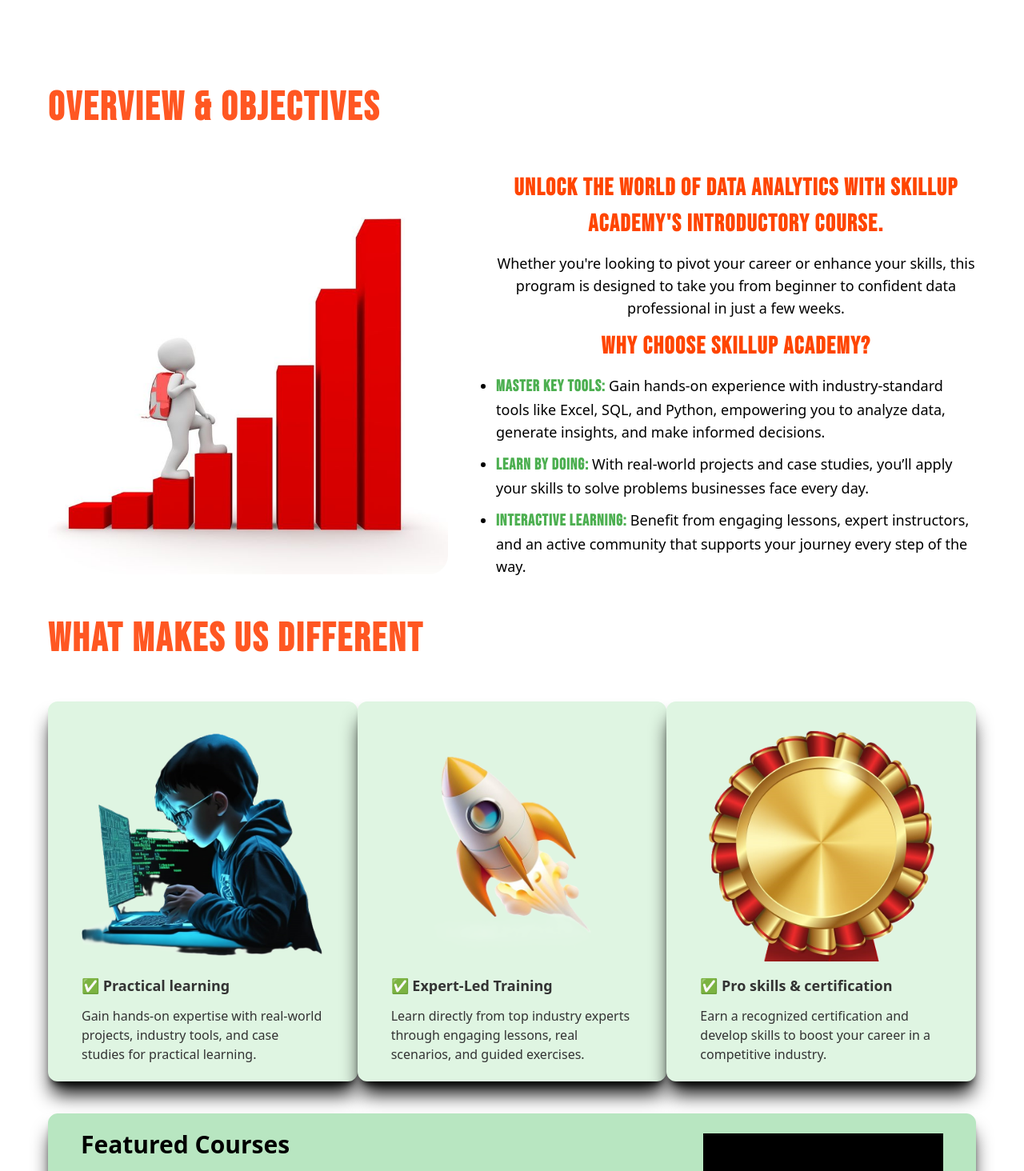
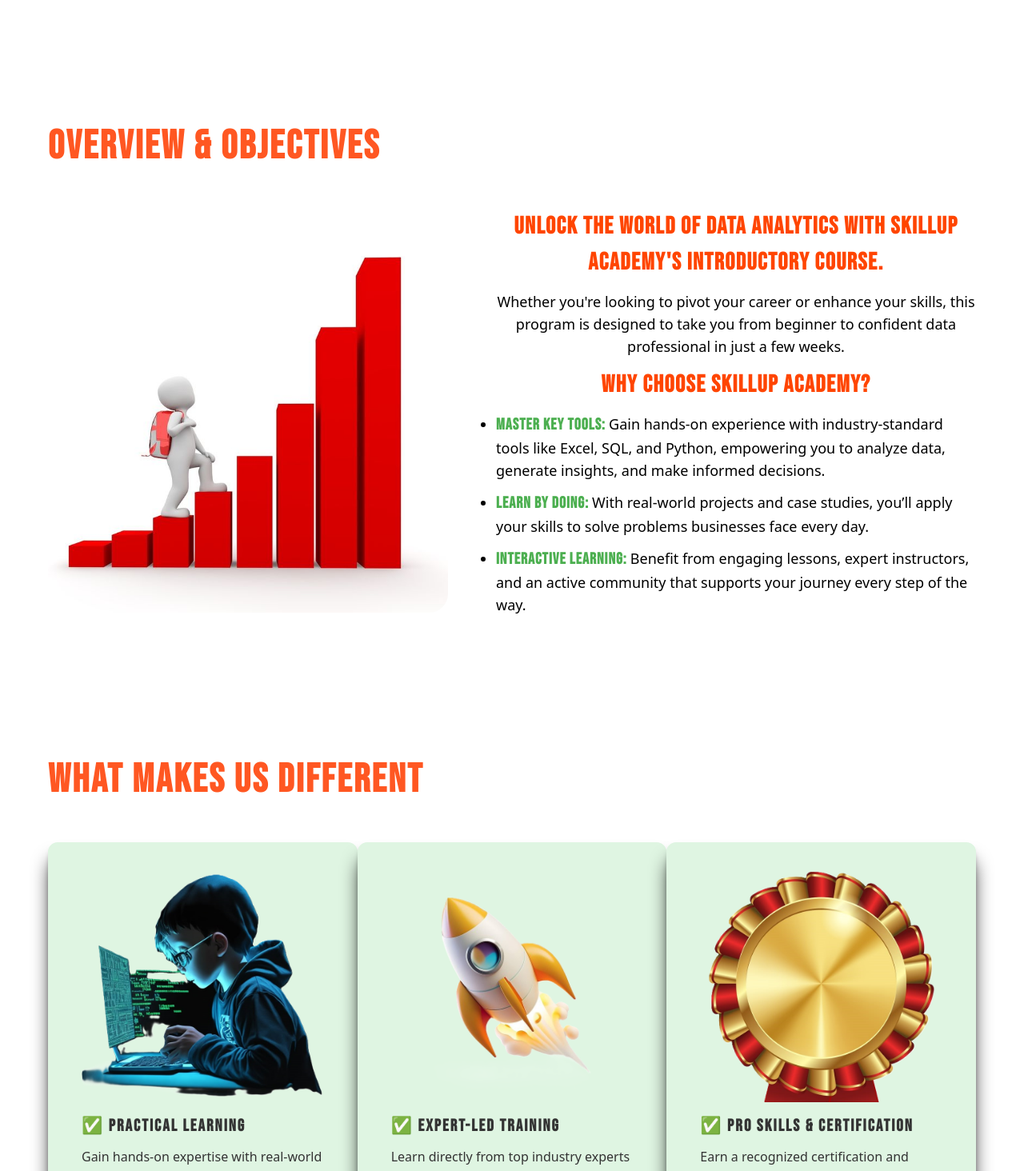
Before and after one commit to Gielzy-Boateng/skill_up_academy, a Next.js app: page / in a window 1280 px wide. Shown: the part 786-2250 px from the top of the page at 80% size. Built offline with nearby package versions, Linux system fonts and the light colour scheme.

Commit message:
feat: spacing

```diff
--- a/app/dashboard/page.js
+++ b/app/dashboard/page.js
@@ -11,10 +11,10 @@
         <h1 className="bebasNeue tracking-wider text-[40px] leading-normal lg:text-[50px] text-[#1E3A8A] font-bold ">
           Welcome, Admin!
         </h1>
-        <h2 className="bebasNeue tracking-wider text-[20px] leading-normal lg:text-[30px]">
+        <h2 className="bebasNeue tracking-wider text-[20px] leading-normal lg:text-[25px]">
           Ready to lead and make an impact?{" "}
         </h2>
-        <h3 className="bebasNeue tracking-wider text-[20px] leading-normal lg:text-[30px]">
+        <h3 className="bebasNeue tracking-wider text-[20px] leading-normal lg:text-[25px]">
           Please have a look around
         </h3>
       </div>
--- a/components/featured-courses.js
+++ b/components/featured-courses.js
@@ -5,7 +5,9 @@
 export default function FeaturedCourses() {
   return (
     <div className="flex flex-col gap-y-5 items-start justify-center lg:w-[700px]">
-      <h1 className="text-3xl font-bold">{featuredCourses.title}</h1>
+      <h1 className="text-3xl font-bold bebasNeue tracking-wider text-[25px] lg:text-[30px]">
+        {featuredCourses.title}
+      </h1>
       <p className="text-xl">{featuredCourses.description}</p>
       <div className="grid grid-cols-2 gap-4  ">
         {featuredCourses.language.map((lang, i) => (
--- a/components/key-features.js
+++ b/components/key-features.js
@@ -5,7 +5,7 @@
 
 export default function KeyFeatures() {
   return (
-    <div id="features" className="scroll-m-20">
+    <div id="features" className="scroll-m-20 mt-32">
       <WidthConstraint>
         <h1 className="mb-10 text-center lg:text-start bebasNeue tracking-wider text-[40px] lg:text-[50px] font-bold text-[#FF5722]">
           What Makes Us Different
@@ -30,7 +30,7 @@
                     />
                   </div>
                   <div className="space-y-3">
-                    <h1 className="text-nowrap text-lg font-bold">
+                    <h1 className=" bebasNeue tracking-widest text-[20px] lg:text-[21px] text-nowrap text-lg font-bold">
                       {card.title}
                     </h1>
                     <p>{card.description}</p>
--- a/components/program-info.js
+++ b/components/program-info.js
@@ -4,7 +4,7 @@
 
 export default function ProgramInfo() {
   return (
-    <div id="about" className="mt-20 scroll-smooth scroll-m-20">
+    <div id="about" className="mt-32 scroll-smooth scroll-m-20">
       <WidthConstraint>
         <h1 className=" bebasNeue tracking-wider text-[40px] lg:text-[50px] mb-10 text-center lg:text-start font-bold text-[#FF5722]">
           Overview & Objectives
--- a/components/reviews-carousel.js
+++ b/components/reviews-carousel.js
@@ -1,4 +1,5 @@
 "use client";
+import EmblaCarousel from "embla-carousel";
 import { useRef } from "react";
 import WidthConstraint from "./width-constraint";
 import { Carousel, CarouselSlide } from "@mantine/carousel";
@@ -31,7 +32,7 @@
                   <p className="py-4 px-6 bg-orange-500 text-white rounded-full">
                     {review.letterImage}
                   </p>
-                  <p className=" text-wrap lg:text-nowrap text-lg font-bold text-emerald-900">
+                  <p className="bebasNeue tracking-widest text-[21px] lg:text-[21px] text-wrap lg:text-nowrap text-lg font-bold text-emerald-900">
                     {review.name}
                   </p>
                 </div>
--- a/components/reviews.js
+++ b/components/reviews.js
@@ -3,7 +3,7 @@
 
 export default function Reviews() {
   return (
-    <div className="mt-20">
+    <div className="mt-32">
       <WidthConstraint>
         <h1 className="mb-10 text-center  lg:text-start bebasNeue tracking-wider text-[40px] lg:text-[60px] font-bold text-[#FF5722]">
           Reviews
```
Also changed, not shown: package.json (+4 -3 lines), 1 other file (tests, documents, lock files or other folders).
